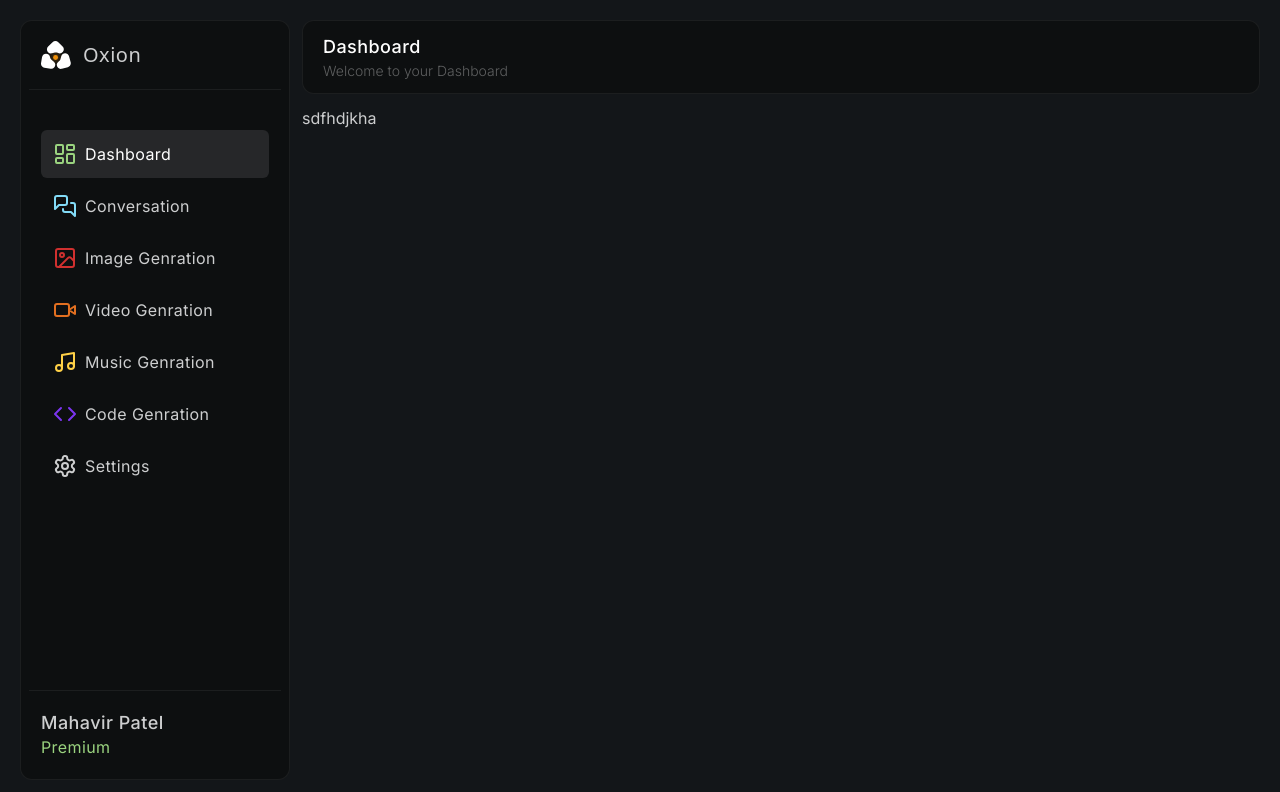
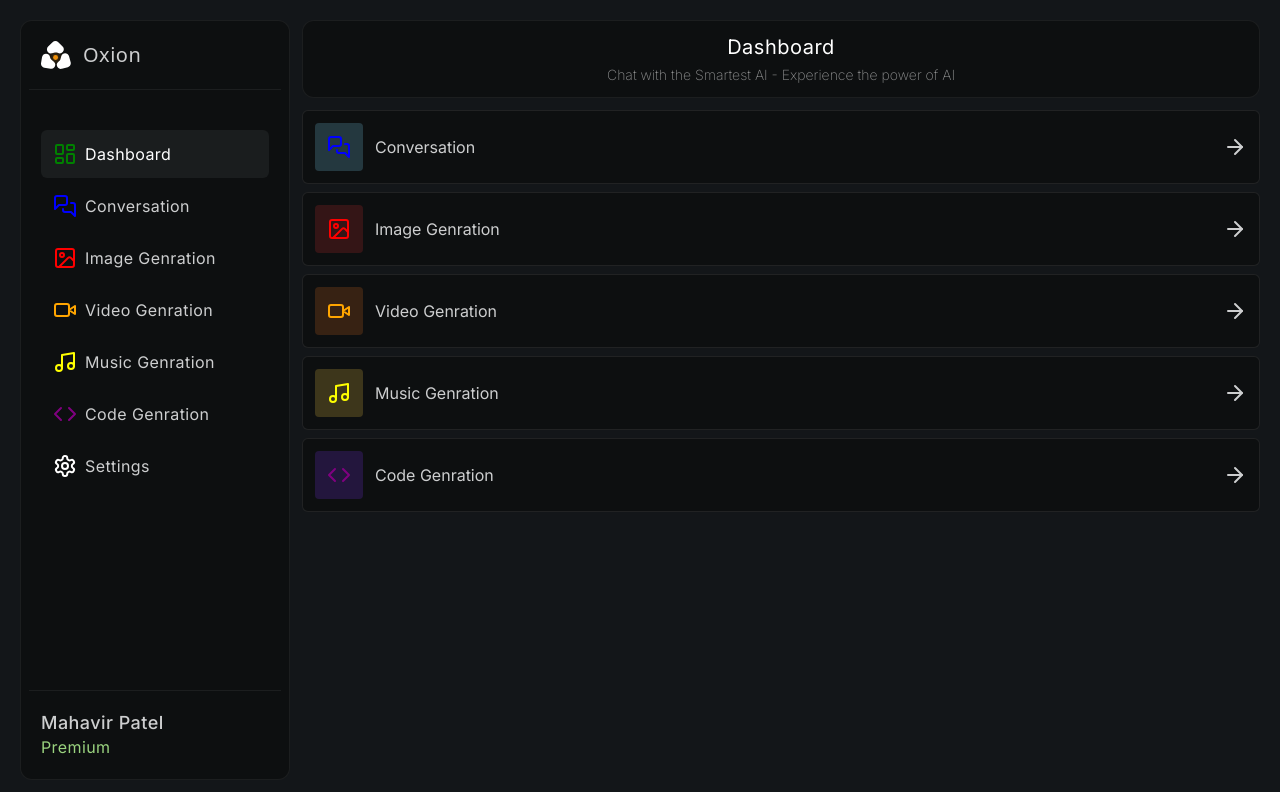
Before and after one commit to Mahavir-2003/Oxion, a Next.js app: page /dashboard in a window 1280 px wide. Shown: the top 792 px of the page. Built offline with nearby package versions, Linux system fonts and the light colour scheme.

Commit message:
Completed the Dashboard Page

```diff
--- a/app/(dashboard)/(routes)/dashboard/page.tsx
+++ b/app/(dashboard)/(routes)/dashboard/page.tsx
@@ -1,9 +1,23 @@
 import React from 'react'
+import routes from '@/app/Data/routes_data'
+import { cn } from '@/lib/utils'
+import { ArrowRight } from 'lucide-react'
+import Link from 'next/link'
 
 const DashboardPage = () => {
   return (
-    <div>
-      sdfhdjkha
+    <div className='flex flex-col justify-start items-center h-full w-full gap-y-2'>
+      {routes.filter((r)=>r.isDashboardVisible).map(((route)=>(
+        <Link href={route.href} key={route.href} className=' w-full flex justify-between items-center bg-card_background p-3 rounded-md border border-typography/10 hover:bg-hoverCard/0 hover:px-5 transition-all ease-in-out duration-100'>
+          <div className='w-full flex gap-x-3 items-center'>
+            <div className={cn(route.bgColor, "p-3 rounded-sm")}><route.icon color={route.color} /></div>
+            <p className=' text-md'>{route.label}</p>
+          </div>
+          <div>
+            <ArrowRight />
+          </div>
+        </Link>
+      )))}
     </div>
   )
 }
--- a/app/(dashboard)/layout.tsx
+++ b/app/(dashboard)/layout.tsx
@@ -35,20 +35,20 @@ const DashboardLayout = ({ children }: {
       <Sidebar />
       </div>
       <div className='w-full h-full flex flex-col gap-y-3'>
-        <div className='w-full bg-card_background rounded-xl py-3 px-5 border-[#E8E9E911] border flex justify-between items-center'>
+        <div className='w-full bg-card_background rounded-xl py-3 px-5 border-[#E8E9E911] border flex justify-between md:justify-center items-center'>
           <div className=' block md:hidden '>
             <MobileSidebar />
           </div>
-          <div>
-            <p className='text-lg text-[#fff] tracking-wide font-medium'>{page.title}</p>
-            <p className='hidden md:block text-sm text-[#ffffff55] font-light'>{page.description}</p>
+          <div className='flex flex-col justify-center items-center'>
+            <p className='text-xl text-[#fff] tracking-wide mb-1'>{page.title}</p>
+            <p className='hidden md:block text-sm text-[#ffffff88] font-extralight'>{page.description}</p>
           </div>
-          <div>
+          <div className='block md:hidden'>
             <UserButton afterSignOutUrl='/' />
           </div>
         </div>
         <div className='w-full flex-1'>
-          <main>
+          <main  className='w-full h-full'>
             {children}
           </main>
         </div>
--- a/app/Data/routes_data.tsx
+++ b/app/Data/routes_data.tsx
@@ -5,44 +5,58 @@ const routes =[
       label : "Dashboard",
       icon : LayoutDashboard,
       href : "/dashboard",
-      color : "text-active_green",
-      info : "Welcome to your Dashboard"
+      color : "green",
+      bgColor : "bg-green/20",
+      info : "Chat with the Smartest AI - Experience the power of AI",
+      isDashboardVisible : false
     },{
       label : "Conversation",
       icon : MessagesSquare,
       href : "/conversation",
-      color : "text-blue",
-      info : "Welcome to the most advanced AI Conversation"
+      color : "blue",
+      bgColor : "bg-blue/20",
+      info : "Welcome to the most advanced AI Conversation",
+      isDashboardVisible : true
     },{
       label : "Image Genration",
       icon : ImageIcon,
       href : "/image",
-      color : "text-red",
-      info : "Welcome to the most advanced AI Image Genration"
+      color : "red",
+      bgColor : "bg-red/20",
+      info : "Welcome to the most advanced AI Image Genration",
+      isDashboardVisible : true
     },{
       label : "Video Genration",
       icon : VideoIcon,
       href : "/video",
-      color : "text-orange",
-      info : "Welcome to the most advanced AI Video Genration"
+      color : "orange",
+      bgColor : "bg-orange/20",
+      info : "Welcome to the most advanced AI Video Genration",
+      isDashboardVisible : true
     },{
       label : "Music Genration",
       icon : Music,
       href : "/music",
-      color : "text-yellow",
-      info : "Welcome to the most advanced AI Music Genration"
+      color : "yellow",
+      bgColor : "bg-yellow/20",
+      info : "Welcome to the most advanced AI Music Genration",
+      isDashboardVisible : true
     },{
       label : "Code Genration",
       icon : Code,
       href : "/code",
-      color : "text-purple",
-      info : "Welcome to the most advanced AI Code Genration"
+      color : "purple",
+      bgColor : "bg-purple/20",
+      info : "Welcome to the most advanced AI Code Genration",
+      isDashboardVisible : true
     },{
       label : "Settings",
       icon : Settings,
       href : "/settings",
-      color : "text-white",
-      info : "Welcome to the Settings"
+      color : "white",
+      bgColor : "bg-white/20",
+      info : "Welcome to the Settings",
+      isDashboardVisible : false
     }
   ]
 
--- a/components/Sidebar.tsx
+++ b/components/Sidebar.tsx
@@ -30,12 +30,12 @@ const Sidebar = () => {
               <Link
               href={route.href}
               key={route.href}
-              className={cn("hover:cursor-pointer hover:bg-hoverCard tracking-wide text-typography  p-3 rounded-md",
-               pathname === route.href ? "bg-hoverCard text-[#fff]" : ""
+              className={cn("hover:cursor-pointer hover:bg-hoverCard/15 tracking-wide text-typography  p-3 rounded-md",
+               pathname === route.href ? "bg-hoverCard/15 text-[#fff]" : ""
               )}
               >
                 <div className='flex gap-x-2 justify-start items-center'>
-                  <route.icon className={cn(route.color)}/>
+                  <route.icon color={route.color}/>
                   <p>{route.label}</p>
                 </div>
               </Link>
@@ -45,7 +45,7 @@ const Sidebar = () => {
               <UserButton afterSignOutUrl='/'/>
               <div>
                 <p className='text-lg tracking-wide leading-6 font-medium'>Mahavir Patel</p>
-                <p className=' text-active_green tracking-wide'>Premium</p>
+                <p className=' text-green tracking-wide'>Premium</p>
               </div>
           </div>
       </nav>
--- a/tailwind.config.js
+++ b/tailwind.config.js
@@ -14,7 +14,8 @@ module.exports = {
       card_background : "#0d0f10",
       hoverCard : "#686B6E44",
       typography : "#cdcecf",
-      active_green:"#9ad37f",
+      white :"#fff",
+      green:"#9ad37f",
       red : "#d0302f",
       orange : "#e26f20",
       blue : "#82dbf7",
```
